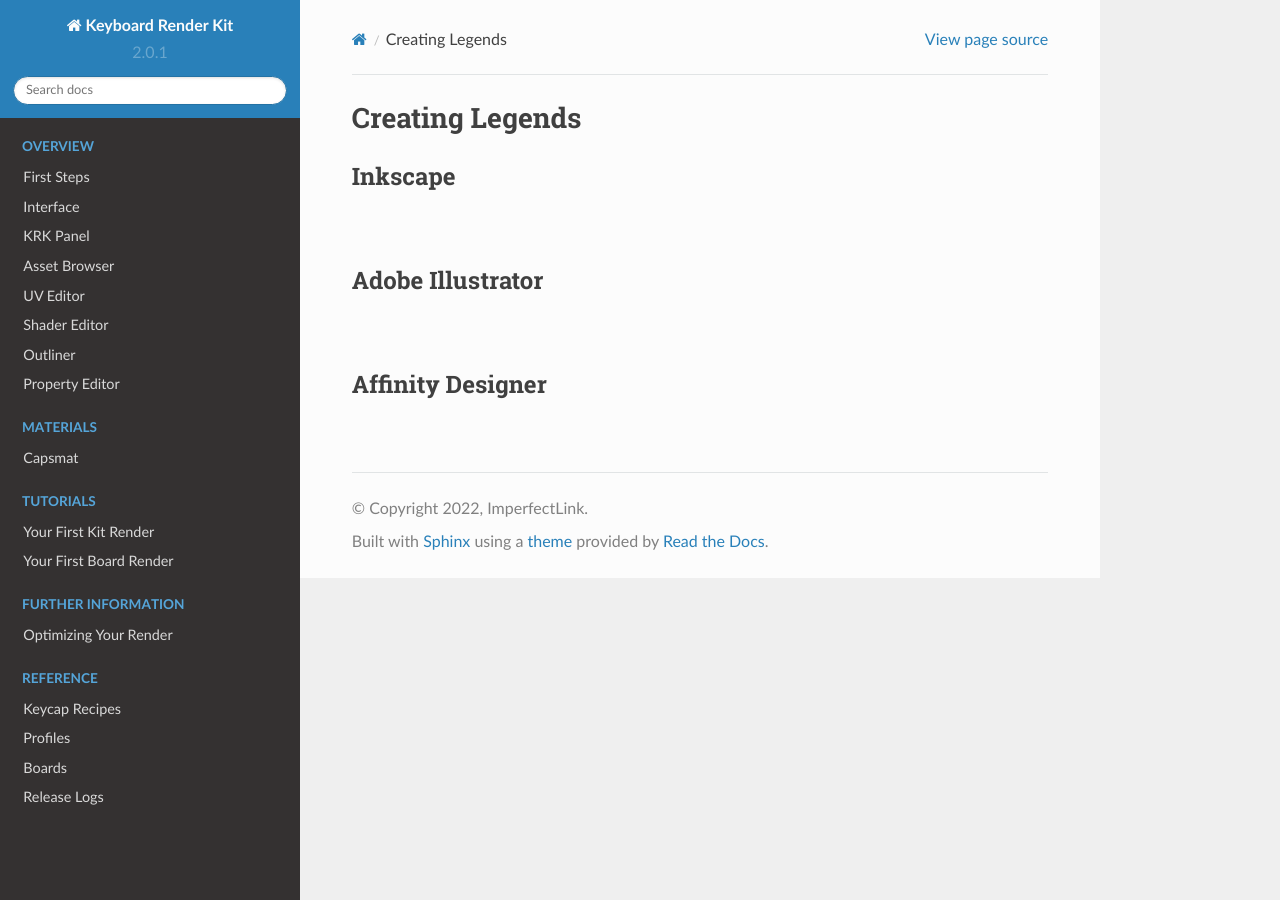
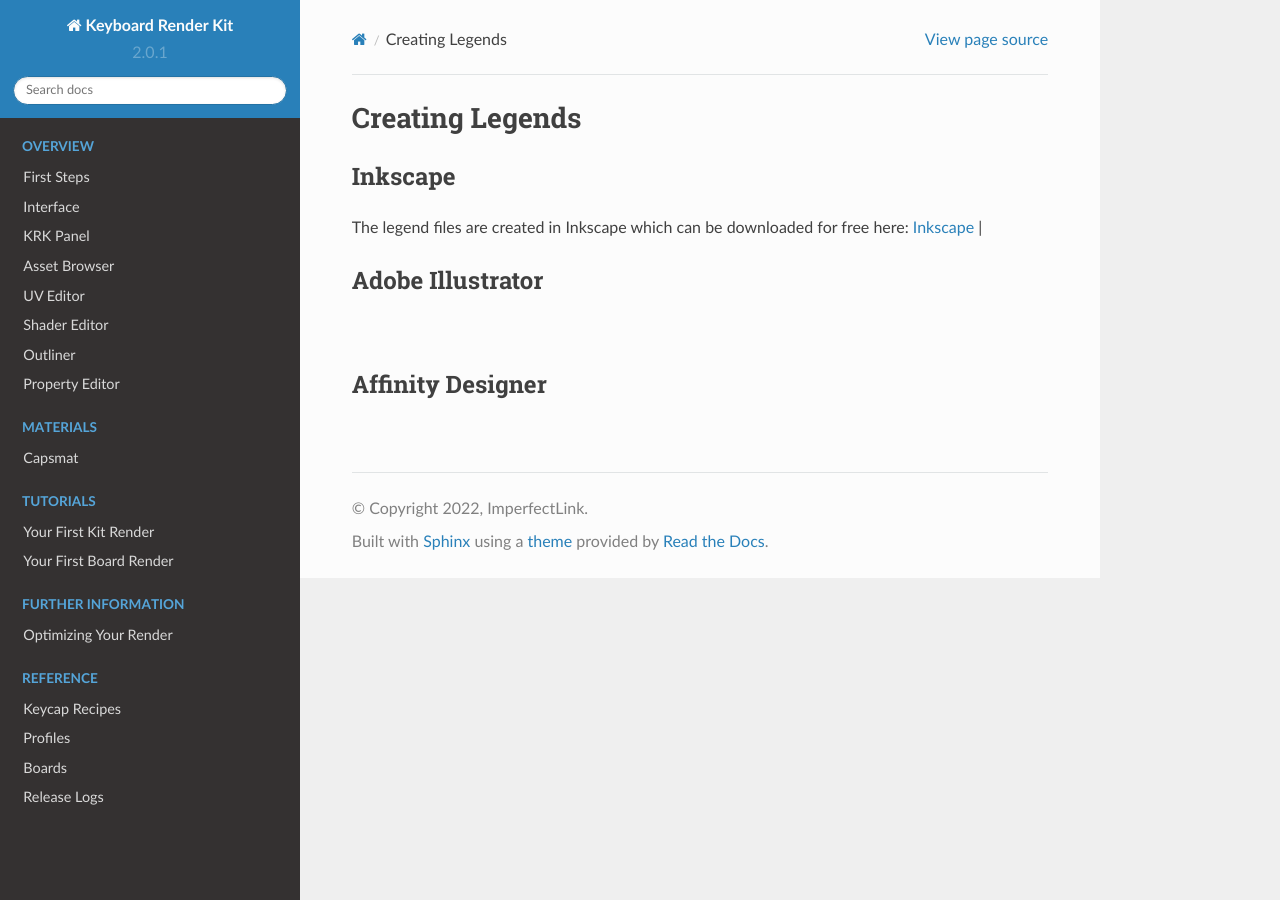
Before and after one commit to imperfectlink/KeyboardRenderKit, a Sphinx documentation site: the page built from docs/source/legends.rst, in a window 1280 px wide. Built offline with Sphinx 7.4.7 and the Read the Docs theme 2.0.0, drawn with Linux system fonts in a browser that asks for light colours.

Commit message:
Update legends.rst

```diff
--- a/docs/source/legends.rst
+++ b/docs/source/legends.rst
@@ -2,7 +2,7 @@
 ====
 Inkscape
 ~~~~
-
+The legend files are created in Inkscape which can be downloaded for free here: `Inkscape <www.inscape.org>`_
 |
 
 Adobe Illustrator
```
